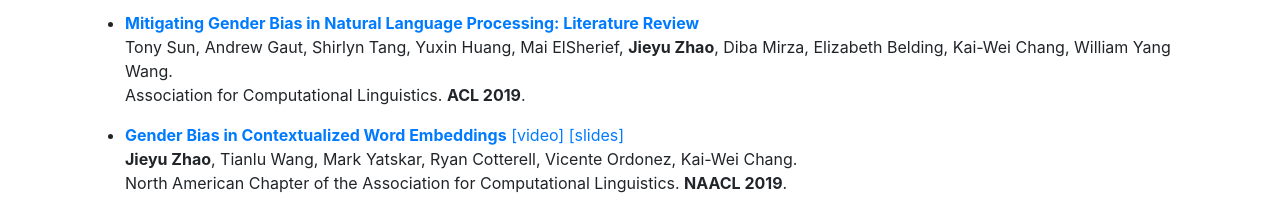
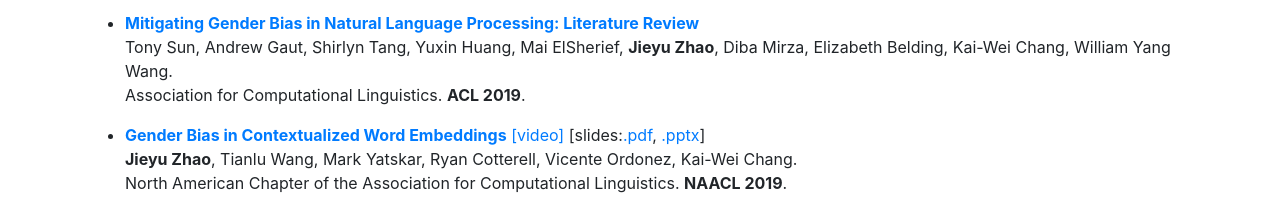
Before and after one commit to MtSomeThree/jieyuzhao.github.io, a website: page index.html in a window 1280 px wide. Shown: the part 780-990 px from the top of the page. Drawn offline with Linux system fonts and the light colour scheme; files whose address does not match are found by name.

Commit message:
upload ppt

```diff
--- a/index.html
+++ b/index.html
@@ -139,7 +139,8 @@
           <p>Association for Computational Linguistics. <strong>ACL 2019</strong>.</p>
         </li>
         <li><b><a href="https://arxiv.org/abs/1904.03310">Gender Bias in Contextualized Word Embeddings</a></b> <a
-            href="https://www.youtube.com/watch?v=n9KGNbpnu5c">[video]</a> <a href="files/naacl19.pdf">[slides]</a>
+            href="https://www.youtube.com/watch?v=n9KGNbpnu5c">[video]</a> [slides:<a href="files/naacl19.pdf">.pdf</a>,
+          <a href="https://drive.google.com/file/d/1YNVFoell5UUiTjUT2SQ4Kj5td1DzL-q4/view?usp=sharing">.pptx</a>]
           <p class='content'> <strong>Jieyu Zhao</strong>, Tianlu Wang, Mark Yatskar, Ryan Cotterell, Vicente Ordonez,
             Kai-Wei Chang.</p>
           <p>North American Chapter of the Association for Computational Linguistics. <strong>NAACL 2019</strong>.</p>
```
